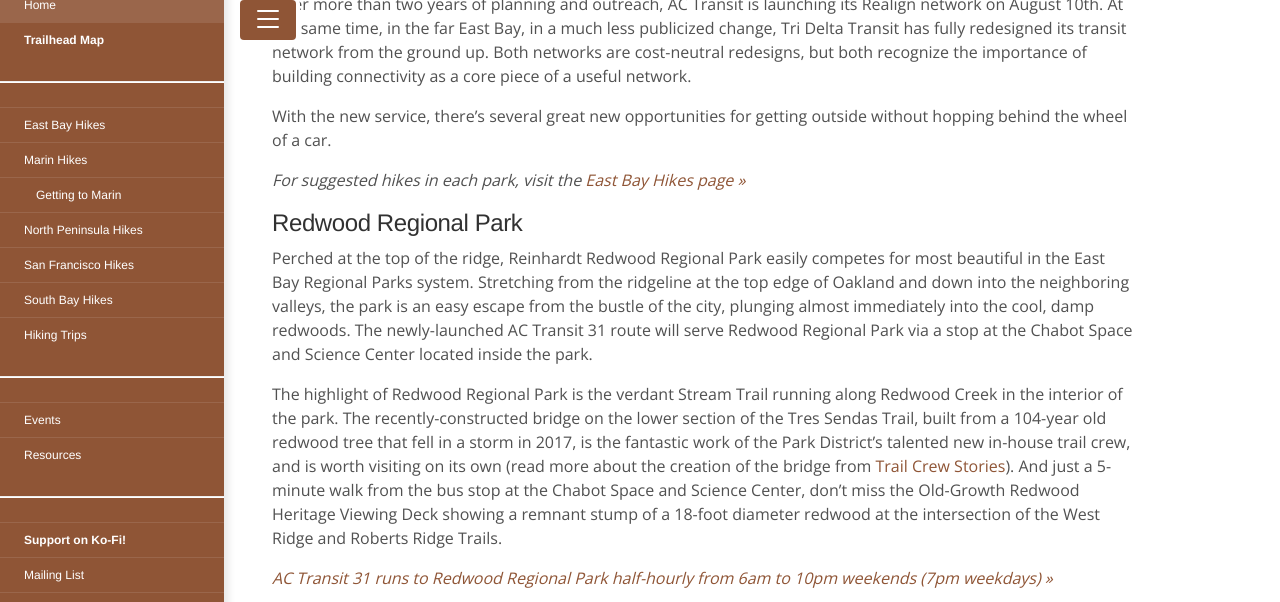
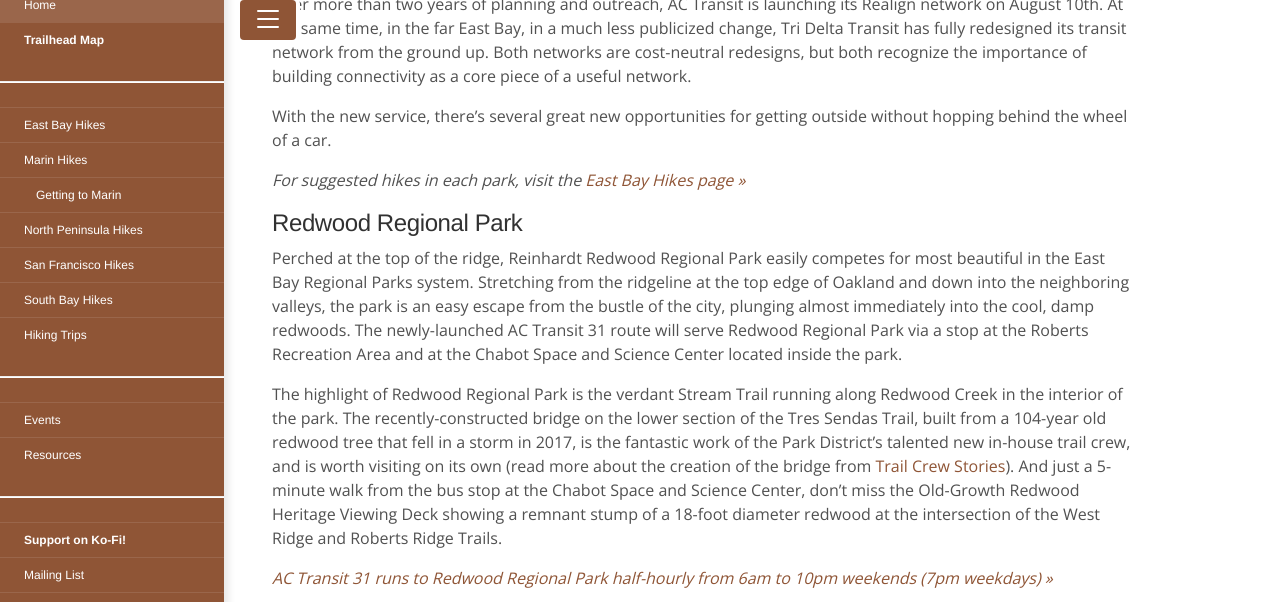
Before and after one commit to tschuy/hiking-by-transit, a Jekyll site: the page built from _posts/2025-08-09-realign.md, in a window 1280 px wide and 900 px high, scrolled down 624 px, cut to the strip 13-615 px from the top of the window. Built offline with Jekyll 4.4.1, drawn with Linux system fonts in a browser that asks for light colours.

Commit message:
realign: add Roberts Park stop

```diff
--- a/_posts/2025-08-09-realign.md
+++ b/_posts/2025-08-09-realign.md
@@ -16,7 +16,7 @@
 
 ## Redwood Regional Park
 
-Perched at the top of the ridge, Reinhardt Redwood Regional Park easily competes for most beautiful in the East Bay Regional Parks system. Stretching from the ridgeline at the top edge of Oakland and down into the neighboring valleys, the park is an easy escape from the bustle of the city, plunging almost immediately into the cool, damp redwoods. The newly-launched AC Transit 31 route will serve Redwood Regional Park via a stop at the Chabot Space and Science Center located inside the park.
+Perched at the top of the ridge, Reinhardt Redwood Regional Park easily competes for most beautiful in the East Bay Regional Parks system. Stretching from the ridgeline at the top edge of Oakland and down into the neighboring valleys, the park is an easy escape from the bustle of the city, plunging almost immediately into the cool, damp redwoods. The newly-launched AC Transit 31 route will serve Redwood Regional Park via a stop at the Roberts Recreation Area and at the Chabot Space and Science Center located inside the park.
 
 The highlight of Redwood Regional Park is the verdant Stream Trail running along Redwood Creek in the interior of the park. The recently-constructed bridge on the lower section of the Tres Sendas Trail, built from a 104-year old redwood tree that fell in a storm in 2017, is the fantastic work of the Park District's talented new in-house trail crew, and is worth visiting on its own (read more about the creation of the bridge from <a href="https://www.trailcrewstories.com/stories/tres-sendas">Trail Crew Stories</a>). And just a 5-minute walk from the bus stop at the Chabot Space and Science Center, don't miss the Old-Growth Redwood Heritage Viewing Deck showing a remnant stump of a 18-foot diameter redwood at the intersection of the West Ridge and Roberts Ridge Trails.
 
```
Also changed, not shown: 1 other file.
